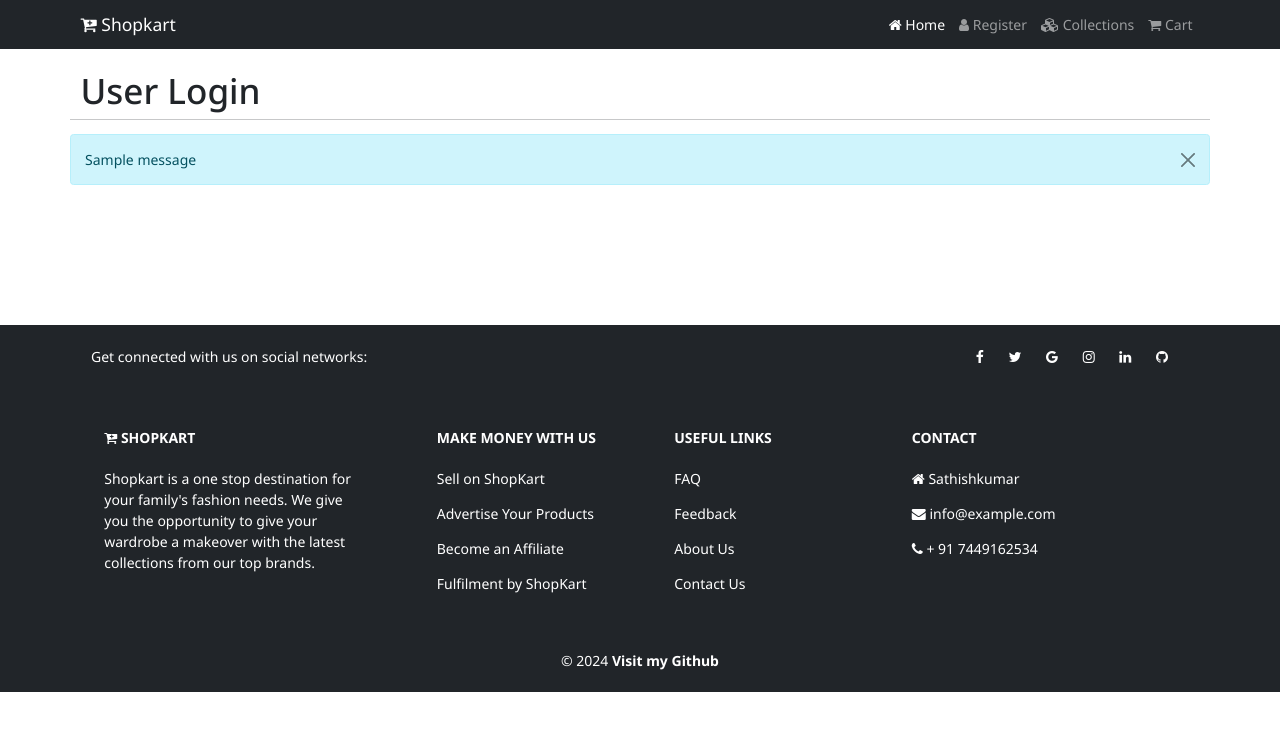
After one commit to sathishkumar-c-2002/shopkart, a Django app: page /login in a window 1280 px wide. The commit adds this page. Shown: the top 731 px of the page. Run offline with Django 5.2, Linux system fonts and the light colour scheme; tables that the repository leaves empty hold one stand-in row (values such as "Sample post"); one stand-in notice (Sample message) is shown.

```diff
--- a/shop/templates/shop/collections.html
+++ b/shop/templates/shop/collections.html
@@ -24,8 +24,8 @@ Collections | Online Shopping
         <div class="col-12">
             <h4 class="mb-3">Categories</h4>
             <hr style="border-color:#b8bfc2">
+            {% include "shop/inc/message.html" %}
         </div>
-
     {% for item in category %}
     <div class="col-md-4 col-lg-3">
         <div class="card my-3">
--- /dev/null
+++ b/shop/templates/shop/inc/message.html
@@ -0,0 +1,6 @@
+{% for msg in messages %}
+<div class="alert alert-info alert-dismissible fade show" role="alert">
+    {{msg}}
+    <button type="button" class="btn-close" data-bs-dismiss="alert" aria-label="Close"></button>
+  </div>
+{% endfor %}
--- /dev/null
+++ b/shop/templates/shop/login.html
@@ -0,0 +1,28 @@
+{% extends "shop/layouts/main.html" %}
+
+{% block title %}
+Reigster | Online Shopping
+{% endblock title %}
+
+{% block content %}
+<div class="container" style="margin-top:70px;">
+    <div class="row">
+        <div class="col-12"><h1>User Login</h1></div>
+        <hr style="border-color:#b8bfc2">
+        {% include "shop/inc/message.html" %}
+    </div>
+    <section class ="py-4 my-5">
+        <div class="container">
+            <div class="row">
+                <div class="col-6">
+
+                </div>
+
+
+            </div>
+
+        </div>
+
+    </section>
+</div>
+{% endblock content %}
--- a/shop/templates/shop/products/index.html
+++ b/shop/templates/shop/products/index.html
@@ -12,6 +12,7 @@ Mobiles | Online Shopping
             <div class="col-12">
                 <h4 class="mb-3">{{category_name}} Products</h4>
                 <hr style="border-color:#b8bfc2">
+                {% include "shop/inc/message.html" %}
             </div>
 
             {% for item in products %}
--- a/shop/templates/shop/products/product_details.html
+++ b/shop/templates/shop/products/product_details.html
@@ -12,15 +12,15 @@ Mobiles | Online Shopping
             <div class="col-12">
                 <h4 class="mb-3"> {{products}} Details</h4>
                 <hr style="border-color:#b8bfc2">
-            </div>
-            <nav aria-label="breadcrumb">
+                <nav aria-label="breadcrumb">
                 <ol class="breadcrumb">
                   <li class="breadcrumb-item"><a href="{% url 'home' %}">Home</a></li>
                   <li class="breadcrumb-item"><a href="{% url 'collections' products.category.name %}">Collections</a></li>
                   <li class="breadcrumb-item active" aria-current="page">{{products.name}}</li>
                 </ol>
               </nav>
-
+              {% include "shop/inc/message.html" %}
+            </div>
             <div class="col-4 my-3 pic-box">
                 {% if products.trending  %}
                 <div class="hot">Hot</div>
--- a/shop/urls.py
+++ b/shop/urls.py
@@ -4,8 +4,10 @@ urlpatterns = [
     path('',views.home,name="home"),
     path('home',views.home,name="home"),
     path('register',views.register,name="register"),
+    path('login',views.login,name="login"),
     path('collections',views.collections,name="collections"),
     path('collections/<str:name>',views.collectionsview,name="collections"),
     path('collections/<str:cname>/<str:pname>',views.product_details,name="product_details")
 
+
 ]
--- a/shop/views.py
+++ b/shop/views.py
@@ -11,8 +11,17 @@ def home(request):
     products = Product.objects.filter(trending = 1)
     return render(request, "shop/index.html", {"products":products})
 
+def login(request):
+    return render(request, "shop/login.html")
+
 def register(request):
     form = CustomerUserForm()
+    if request.method=="POST":
+        form = CustomerUserForm(request.POST)
+        if form.is_valid():
+            form.save()
+            messages.success(request,"Registration Successfully. Login Now!")
+            return redirect('/login')
     return render(request, "shop/register.html",{'form':form})
 
 def collections(request):
```
Also changed, not shown: shop/templates/shop/register.html (+18 -4 lines), static/images/1.jpg, static/images/2.jpg.
